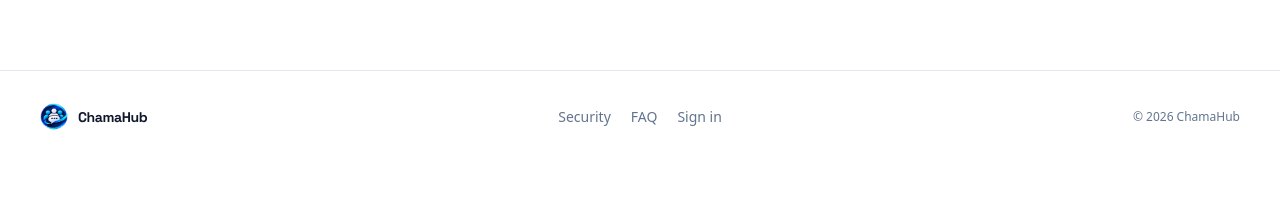
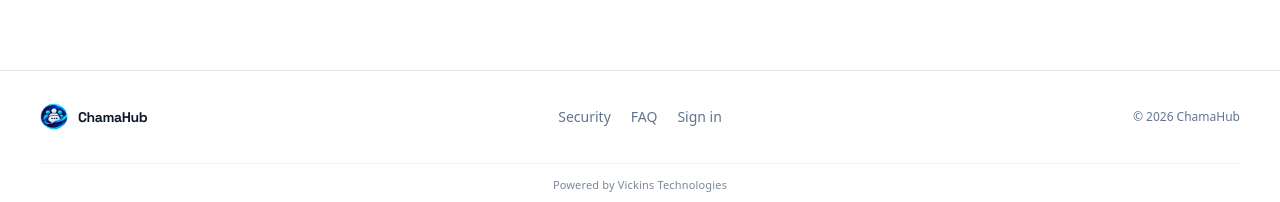
Before and after one commit to Vickins-Technologies1/ChamaHub, a Next.js app: page / in a window 1280 px wide. Shown: the part 6893-7095 px from the top of the page. Before the commit the page ends 7056 px from the top, so only its background shows below. Built offline with nearby package versions, Linux system fonts and the light colour scheme.

Commit message:
Add Vickins Technologies footer credit

```diff
--- a/src/app/globals.css
+++ b/src/app/globals.css
@@ -1221,6 +1221,8 @@ h4 {
 .landing-final .landing-heading { color: #fff; }
 .landing-security .landing-eyebrow,
 .landing-final .landing-eyebrow { color: #6ee7d4; }
+.landing-powered { color: #7a879a; font-size: 11px; letter-spacing: .015em; transition: color .2s ease; }
+.landing-powered:hover { color: #0c3c9b; }
 .landing-text-link { display: inline-flex; align-items: center; gap: .5rem; color: #0c3c9b; font-size: 14px; font-weight: 700; }
 .landing-text-link:hover { color: #178591; }
 .landing-finance, .landing-payout-card { padding: clamp(1.3rem, 3.5vw, 2rem); }
--- a/src/app/page.tsx
+++ b/src/app/page.tsx
@@ -159,7 +159,7 @@ export default function Home() {
       <section id="faq" className="landing-section border-t border-slate-200 bg-[#fbfcff]"><div className="landing-shell grid gap-10 lg:grid-cols-[.7fr_1.3fr]"><div><Heading eyebrow="Questions, answered" title="Everything you need to get started." text="The details that matter before bringing your group into ChamaHub." /></div><div className="border-t border-slate-200">{faqs.map(([question, answer], index) => <article key={question} className="border-b border-slate-200"><button type="button" className="flex w-full items-center justify-between gap-5 py-5 text-left text-[15px] font-semibold text-slate-900" onClick={() => setOpenFaq(openFaq === index ? null : index)} aria-expanded={openFaq === index}>{question}<ChevronDown size={18} className={`shrink-0 transition ${openFaq === index ? "rotate-180" : ""}`} /></button><AnimatePresence initial={false}>{openFaq === index ? <motion.div initial={{ height: 0, opacity: 0 }} animate={{ height: "auto", opacity: 1 }} exit={{ height: 0, opacity: 0 }} className="overflow-hidden"><p className="max-w-2xl pb-5 text-sm leading-6 text-slate-600">{answer}</p></motion.div> : null}</AnimatePresence></article>)}</div></div></section>
 
       <section className="landing-final"><div className="landing-shell"><div className="relative overflow-hidden rounded-[28px] bg-[#0c2557] px-6 py-14 text-center text-white sm:px-12 sm:py-20"><div className="landing-final-orb" /><div className="relative mx-auto max-w-2xl"><p className="landing-eyebrow text-emerald-300">Ready for a better rhythm?</p><h2 className="landing-heading mt-4 text-white">Your group deserves better organization.</h2><p className="mx-auto mt-5 max-w-xl text-[16px] leading-7 text-blue-100">Start managing your savings group with greater clarity, accountability and confidence.</p><div className="mt-8 flex flex-wrap justify-center gap-3"><Link href="/moderator-signup" className="landing-primary landing-primary--light">Create your group <ArrowRight size={18} /></Link><Link href="/member-signup" className="landing-secondary landing-secondary--dark">Join a group <ChevronRight size={18} /></Link></div></div></div></div></section>
-      <footer className="border-t border-slate-200 bg-white"><div className="landing-shell flex flex-col gap-5 py-8 text-sm text-slate-500 sm:flex-row sm:items-center sm:justify-between"><div className="flex items-center gap-2.5 text-slate-900"><BrandLogo size={28} /><span className="font-[family-name:var(--font-display)] font-bold tracking-[-.03em]">ChamaHub</span></div><div className="flex flex-wrap gap-x-5 gap-y-2"><a href="#security">Security</a><a href="#faq">FAQ</a><Link href="/member-login">Sign in</Link></div><p className="text-xs">© 2026 ChamaHub</p></div></footer>
+      <footer className="landing-footer border-t border-slate-200 bg-white"><div className="landing-shell flex flex-col gap-5 py-8 text-sm text-slate-500 sm:flex-row sm:items-center sm:justify-between"><div className="flex items-center gap-2.5 text-slate-900"><BrandLogo size={28} /><span className="font-[family-name:var(--font-display)] font-bold tracking-[-.03em]">ChamaHub</span></div><div className="flex flex-wrap gap-x-5 gap-y-2"><a href="#security">Security</a><a href="#faq">FAQ</a><Link href="/member-login">Sign in</Link></div><p className="text-xs">© 2026 ChamaHub</p></div><div className="landing-shell flex justify-center border-t border-slate-100 py-3"><a className="landing-powered" href="https://www.vickinstechnologies.com/" target="_blank" rel="noopener noreferrer">Powered by Vickins Technologies</a></div></footer>
       <AnimatePresence><motion.button type="button" aria-label="Back to top" className="landing-back-top" onClick={() => window.scrollTo({ top: 0, behavior: reduceMotion ? "instant" : "smooth" })} initial={{ opacity: 0, y: 10, scale: .9 }} animate={{ opacity: showTop ? 1 : 0, y: showTop ? 0 : 10, scale: showTop ? 1 : .9 }} transition={{ duration: .2 }} style={{ pointerEvents: showTop ? "auto" : "none" }}><ArrowUp size={19} /></motion.button></AnimatePresence>
     </main>
   );
```
